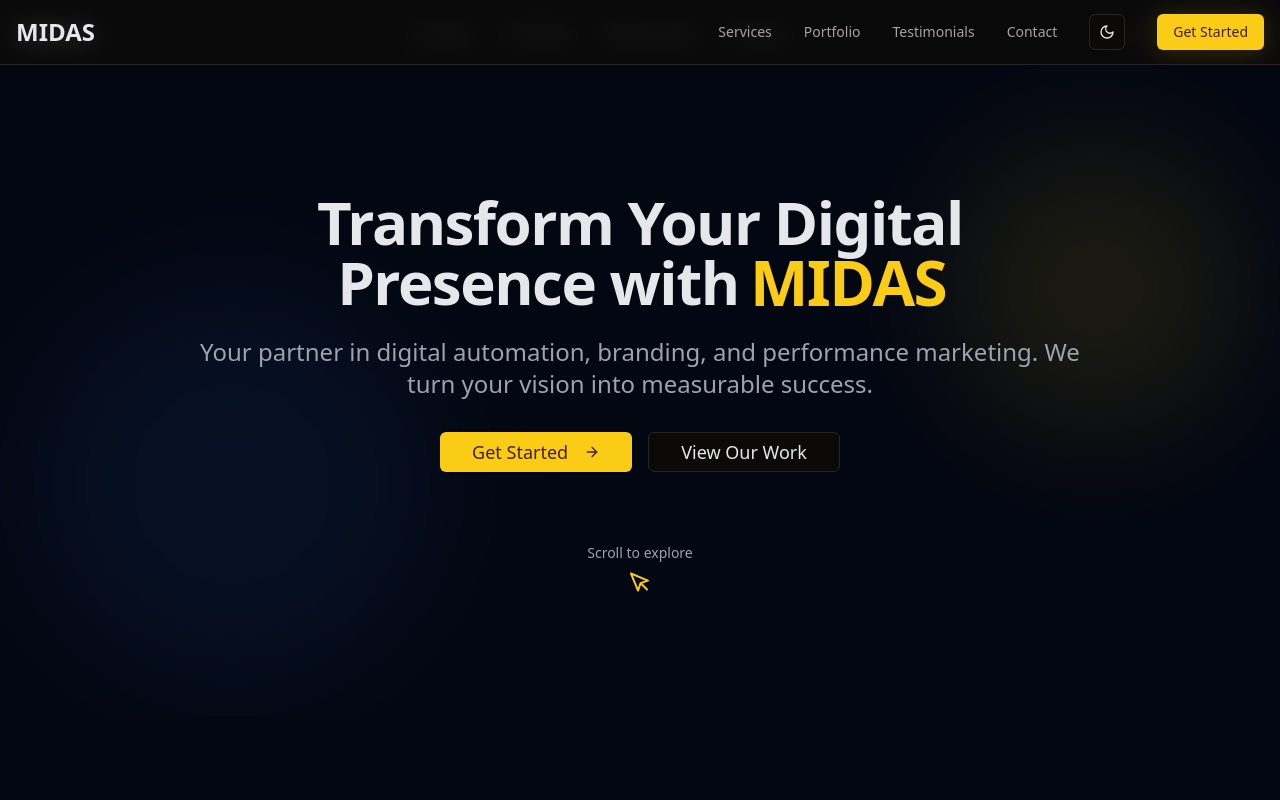
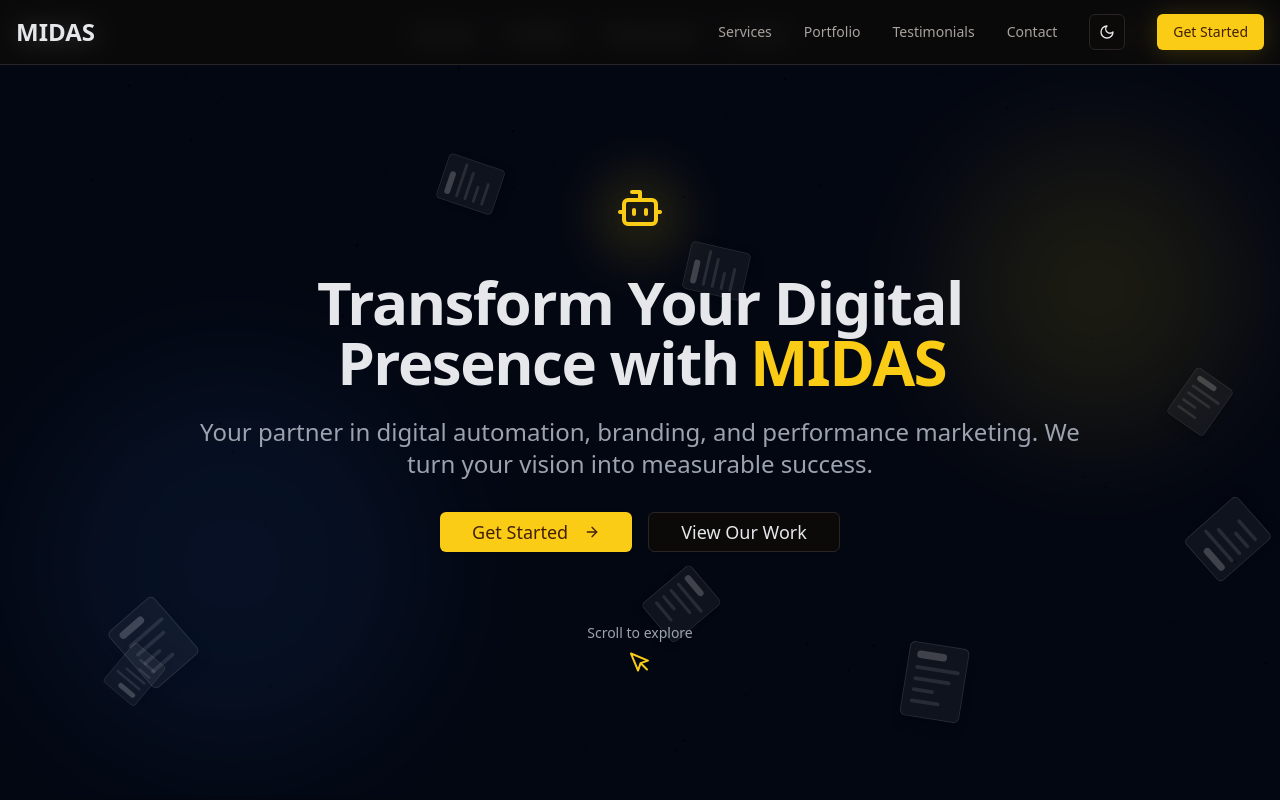
Before and after one commit to denzveloper/MyDAS, a Next.js app: page / in a window 1280 px wide. Shown: the top 800 px of the page. Built offline with nearby package versions, Linux system fonts and the light colour scheme.

Commit message:
feat: add hero section animations and background effects

```diff
--- a/src/app/globals.css
+++ b/src/app/globals.css
@@ -104,6 +104,28 @@ html, body {
       transform: translateY(0);
     }
   }
+
+  @keyframes float {
+    0% {
+      transform: translateY(0px);
+    }
+    50% {
+      transform: translateY(-20px);
+    }
+    100% {
+      transform: translateY(0px);
+    }
+  }
+
+  .animate-float {
+    animation: float 6s ease-in-out infinite;
+  }
+
+  .bg-grid-white\/\[0\.02\] {
+    background-size: 40px 40px;
+    background-image: linear-gradient(to right, rgba(255, 255, 255, 0.02) 1px, transparent 1px),
+      linear-gradient(to bottom, rgba(255, 255, 255, 0.02) 1px, transparent 1px);
+  }
 }
 
 @layer base {
--- a/src/components/sections/Hero.tsx
+++ b/src/components/sections/Hero.tsx
@@ -4,6 +4,9 @@ import { Button } from "@/components/ui/button"
 import { motion } from "framer-motion"
 import { useInView } from "react-intersection-observer"
 import { ArrowRight, MousePointer } from "lucide-react"
+import { SparklesCore } from "@/components/ui/sparkles"
+import { FloatingPaper } from "@/components/ui/floating-paper"
+import { RoboAnimation } from "@/components/ui/robo-animation"
 
 export function Hero() {
   const [ref, inView] = useInView({
@@ -14,7 +17,23 @@ export function Hero() {
   return (
     <section ref={ref} className="relative py-20 md:py-32 overflow-hidden">
       {/* Animated Background Elements */}
-      <div className="absolute inset-0 bg-grid-gray-900/[0.04] -z-10" />
+      <div className="absolute inset-0 bg-grid-white/[0.02] -z-10" />
+
+      {/* Sparkles animation */}
+      <div className="absolute inset-0 -z-10">
+        <SparklesCore
+          id="hero-sparkles"
+          background="transparent"
+          minSize={0.6}
+          maxSize={1.2}
+          particleDensity={70}
+          className="w-full h-full"
+          particleColor="hsl(var(--primary))"
+        />
+      </div>
+
+      {/* Floating papers */}
+      <FloatingPaper count={8} className="-z-10" />
 
       <motion.div
         initial={{ opacity: 0 }}
@@ -35,6 +54,15 @@ export function Hero() {
             initial={{ opacity: 0, y: 20 }}
             animate={inView ? { opacity: 1, y: 0 } : { opacity: 0, y: 20 }}
             transition={{ duration: 0.6 }}
+            className="flex justify-center mb-8"
+          >
+            <RoboAnimation />
+          </motion.div>
+
+          <motion.div
+            initial={{ opacity: 0, y: 20 }}
+            animate={inView ? { opacity: 1, y: 0 } : { opacity: 0, y: 20 }}
+            transition={{ duration: 0.6, delay: 0.2 }}
           >
             <h1 className="text-4xl md:text-6xl font-bold tracking-tight mb-6">
               Transform Your Digital Presence with{" "}
@@ -53,7 +81,7 @@ export function Hero() {
             className="text-xl md:text-2xl text-gray-600 dark:text-gray-400 mb-8"
             initial={{ opacity: 0, y: 20 }}
             animate={inView ? { opacity: 1, y: 0 } : { opacity: 0, y: 20 }}
-            transition={{ duration: 0.6, delay: 0.2 }}
+            transition={{ duration: 0.6, delay: 0.4 }}
           >
             Your partner in digital automation, branding, and performance marketing.
             We turn your vision into measurable success.
@@ -63,7 +91,7 @@ export function Hero() {
             className="flex flex-col sm:flex-row gap-4 justify-center"
             initial={{ opacity: 0, y: 20 }}
             animate={inView ? { opacity: 1, y: 0 } : { opacity: 0, y: 20 }}
-            transition={{ duration: 0.6, delay: 0.4 }}
+            transition={{ duration: 0.6, delay: 0.6 }}
           >
             <Button size="lg" className="text-lg group">
               Get Started
--- /dev/null
+++ b/src/components/ui/floating-paper.tsx
@@ -0,0 +1,69 @@
+"use client"
+
+import { useEffect, useState } from "react"
+import { motion } from "framer-motion"
+
+interface FloatingPaperProps {
+  count?: number
+  className?: string
+}
+
+export function FloatingPaper({ count = 5, className = "" }: FloatingPaperProps) {
+  const [papers, setPapers] = useState<{ id: number; x: number; y: number; rotation: number; scale: number; duration: number }[]>([])
+
+  useEffect(() => {
+    const windowWidth = typeof window !== 'undefined' ? window.innerWidth : 1200
+    const windowHeight = typeof window !== 'undefined' ? window.innerHeight : 800
+
+    const handleResize = () => {
+      const newPapers = Array.from({ length: count }, (_, i) => ({
+        id: i,
+        x: Math.random() * windowWidth,
+        y: Math.random() * windowHeight * 0.8,
+        rotation: Math.random() * 360,
+        scale: Math.random() * 0.5 + 0.5,
+        duration: Math.random() * 10 + 15
+      }))
+      setPapers(newPapers)
+    }
+
+    handleResize()
+    window.addEventListener('resize', handleResize)
+
+    return () => {
+      window.removeEventListener('resize', handleResize)
+    }
+  }, [count])
+
+  return (
+    <div className={`absolute inset-0 overflow-hidden pointer-events-none ${className}`}>
+      {papers.map((paper) => (
+        <motion.div
+          key={paper.id}
+          className="absolute w-16 h-20 bg-white/5 rounded-md border border-white/10 shadow-lg"
+          initial={{
+            x: paper.x,
+            y: paper.y,
+            rotate: paper.rotation,
+            scale: paper.scale
+          }}
+          animate={{
+            y: [paper.y, paper.y + 100, paper.y],
+            rotate: [paper.rotation, paper.rotation + 10, paper.rotation - 10, paper.rotation],
+          }}
+          transition={{
+            repeat: Infinity,
+            duration: paper.duration,
+            ease: "linear"
+          }}
+        >
+          <div className="h-2 w-8 bg-white/20 rounded-full m-2"></div>
+          <div className="h-1 w-12 bg-white/10 rounded-full mx-2"></div>
+          <div className="h-1 w-10 bg-white/10 rounded-full m-2"></div>
+          <div className="h-1 w-6 bg-white/10 rounded-full mx-2"></div>
+          <div className="h-1 w-8 bg-white/10 rounded-full m-2"></div>
+        </motion.div>
+      ))}
+    </div>
+  )
+}
--- /dev/null
+++ b/src/components/ui/robo-animation.tsx
@@ -0,0 +1,36 @@
+"use client"
+
+import { motion } from "framer-motion"
+import { Bot } from "lucide-react"
+
+export function RoboAnimation() {
+  return (
+    <div className="relative">
+      <motion.div
+        className="absolute -inset-4 rounded-full bg-primary/20 blur-xl"
+        animate={{
+          scale: [1, 1.1, 1],
+          opacity: [0.5, 0.8, 0.5],
+        }}
+        transition={{
+          duration: 4,
+          repeat: Infinity,
+          repeatType: "reverse",
+        }}
+      />
+      <motion.div
+        animate={{
+          y: [0, -10, 0],
+        }}
+        transition={{
+          duration: 3,
+          repeat: Infinity,
+          repeatType: "reverse",
+        }}
+        className="relative"
+      >
+        <Bot className="h-12 w-12 text-primary" />
+      </motion.div>
+    </div>
+  )
+}
--- /dev/null
+++ b/src/components/ui/sparkles.tsx
@@ -0,0 +1,160 @@
+import React, { useRef, useEffect } from "react"
+
+interface SparklesProps {
+  id?: string
+  background?: string
+  minSize?: number
+  maxSize?: number
+  particleDensity?: number
+  className?: string
+  particleColor?: string
+}
+
+export const SparklesCore = ({
+  id = "tsparticles",
+  background = "transparent",
+  minSize = 0.6,
+  maxSize = 1.4,
+  particleDensity = 100,
+  className = "h-full w-full",
+  particleColor = "#FFFFFF",
+}: SparklesProps) => {
+  const canvasRef = useRef<HTMLCanvasElement>(null)
+  const canvasContainerRef = useRef<HTMLDivElement>(null)
+  const context = useRef<CanvasRenderingContext2D | null>(null)
+  const particles = useRef<Particle[]>([])
+  const animationRef = useRef<number | null>(null)
+  const mousePosition = useRef({ x: 0, y: 0 })
+  const mouse = useRef({ x: 0, y: 0 })
+  const canvasSize = useRef({ w: 0, h: 0 })
+  const dpr = typeof window !== "undefined" ? window.devicePixelRatio : 1
+
+  useEffect(() => {
+    if (canvasRef.current) {
+      context.current = canvasRef.current.getContext("2d")
+    }
+
+    initCanvas()
+    animate()
+    window.addEventListener("resize", handleResize)
+    window.addEventListener("mousemove", handleMouseMove)
+
+    return () => {
+      if (animationRef.current) {
+        cancelAnimationFrame(animationRef.current)
+      }
+      window.removeEventListener("resize", handleResize)
+      window.removeEventListener("mousemove", handleMouseMove)
+    }
+  }, [])
+
+  class Particle {
+    x: number
+    y: number
+    size: number
+    speedX: number
+    speedY: number
+
+    constructor() {
+      this.x = Math.random() * canvasSize.current.w
+      this.y = Math.random() * canvasSize.current.h
+      this.size = Math.random() * (maxSize - minSize) + minSize
+      this.speedX = Math.random() * 1 - 0.5
+      this.speedY = Math.random() * 1 - 0.5
+    }
+
+    update() {
+      // Calculate distance between mouse and particle
+      const dx = mouse.current.x - this.x
+      const dy = mouse.current.y - this.y
+      const distance = Math.sqrt(dx * dx + dy * dy)
+
+      // Create a repelling force from the mouse
+      if (distance < 100) {
+        const angle = Math.atan2(dy, dx)
+        const force = (100 - distance) / 100
+        this.speedX -= Math.cos(angle) * force * 0.5
+        this.speedY -= Math.sin(angle) * force * 0.5
+      }
+
+      // Update position based on speed
+      this.x += this.speedX
+      this.y += this.speedY
+
+      // Boundary check
+      if (this.x < 0 || this.x > canvasSize.current.w) this.speedX *= -1
+      if (this.y < 0 || this.y > canvasSize.current.h) this.speedY *= -1
+    }
+
+    draw() {
+      if (!context.current) return
+      context.current.fillStyle = particleColor
+      context.current.beginPath()
+      context.current.arc(this.x, this.y, this.size, 0, Math.PI * 2)
+      context.current.fill()
+    }
+  }
+
+  const initCanvas = () => {
+    resizeCanvas()
+    particles.current = []
+    for (let i = 0; i < particleDensity; i++) {
+      particles.current.push(new Particle())
+    }
+  }
+
+  const animate = () => {
+    if (!context.current) return
+    context.current.clearRect(0, 0, canvasSize.current.w, canvasSize.current.h)
+
+    for (let i = 0; i < particles.current.length; i++) {
+      particles.current[i].update()
+      particles.current[i].draw()
+    }
+
+    animationRef.current = requestAnimationFrame(animate)
+  }
+
+  const handleMouseMove = (e: MouseEvent) => {
+    if (canvasContainerRef.current) {
+      const rect = canvasContainerRef.current.getBoundingClientRect()
+      mousePosition.current = {
+        x: e.clientX - rect.left,
+        y: e.clientY - rect.top,
+      }
+      mouse.current = {
+        x: mousePosition.current.x * dpr,
+        y: mousePosition.current.y * dpr,
+      }
+    }
+  }
+
+  const handleResize = () => {
+    resizeCanvas()
+  }
+
+  const resizeCanvas = () => {
+    if (canvasContainerRef.current && canvasRef.current && context.current) {
+      canvasSize.current.w = canvasContainerRef.current.offsetWidth
+      canvasSize.current.h = canvasContainerRef.current.offsetHeight
+
+      canvasRef.current.width = canvasSize.current.w * dpr
+      canvasRef.current.height = canvasSize.current.h * dpr
+
+      canvasRef.current.style.width = `${canvasSize.current.w}px`
+      canvasRef.current.style.height = `${canvasSize.current.h}px`
+
+      context.current.scale(dpr, dpr)
+    }
+  }
+
+  return (
+    <div
+      ref={canvasContainerRef}
+      className={className}
+      style={{ background }}
+    >
+      <canvas ref={canvasRef} id={id} />
+    </div>
+  )
+}
```
Also changed, not shown: src/app/services/[slug]/page.tsx (+15 -1 lines).
